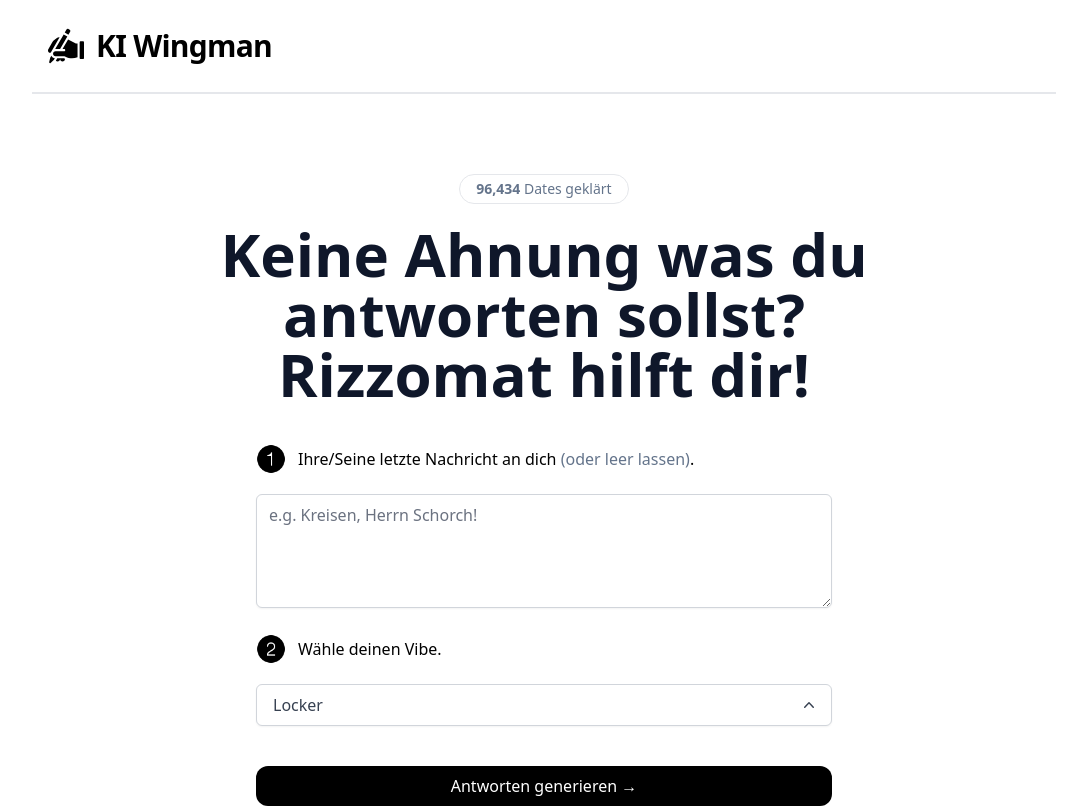
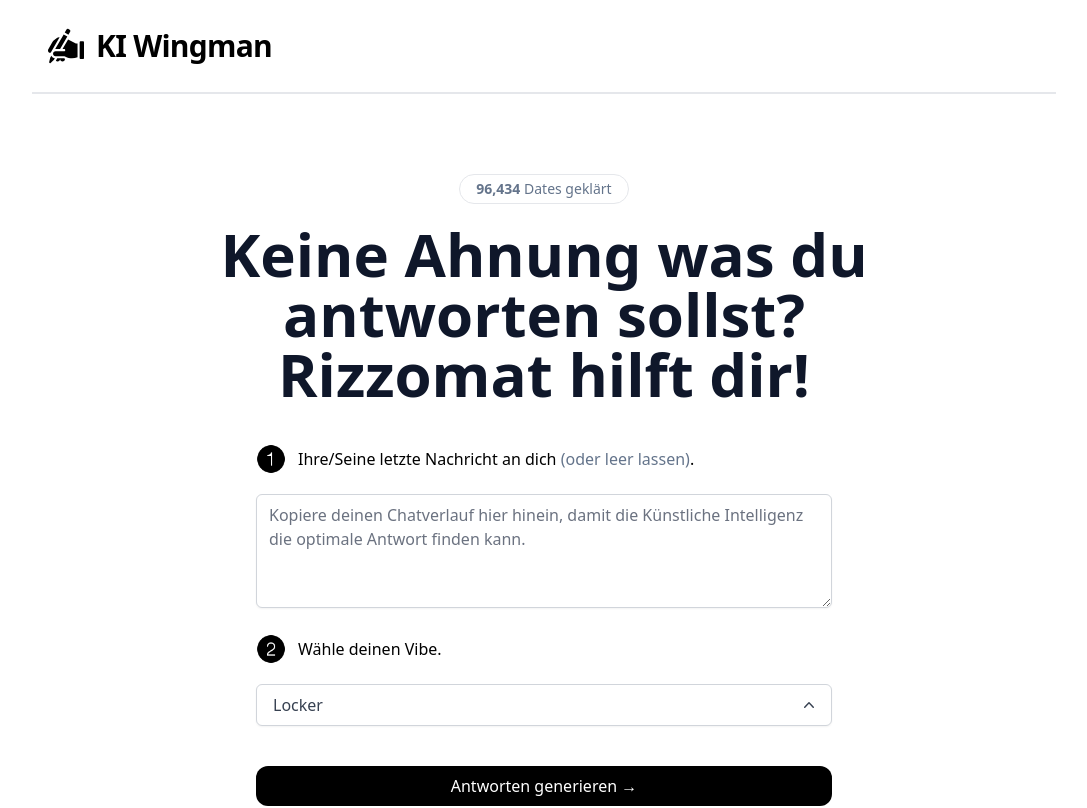
Before and after one commit to p100x/ai_wingman, a Next.js app: page / in a window 1280 px wide. Shown: the top 808 px of the page, without its empty margins (96-1183 px from the left). Built offline with nearby package versions, Linux system fonts and the light colour scheme.

Commit message:
Update index.tsx

```diff
--- a/pages/index.tsx
+++ b/pages/index.tsx
@@ -123,7 +123,7 @@ const prompt = `Generiere 3 ${
             onChange={(e) => setBio(e.target.value)}
             rows={4}
             className="w-full rounded-md border-gray-300 shadow-sm focus:border-black focus:ring-black my-5"
-            placeholder={'e.g. Kreisen, Herrn Schorch!'}
+            placeholder={'Kopiere deinen Chatverlauf hier hinein, damit die Künstliche Intelligenz die optimale Antwort finden kann.'}
           />
           <div className="flex mb-5 items-center space-x-3">
             <Image src="/2-black.png" width={30} height={30} alt="1 icon" />
```
